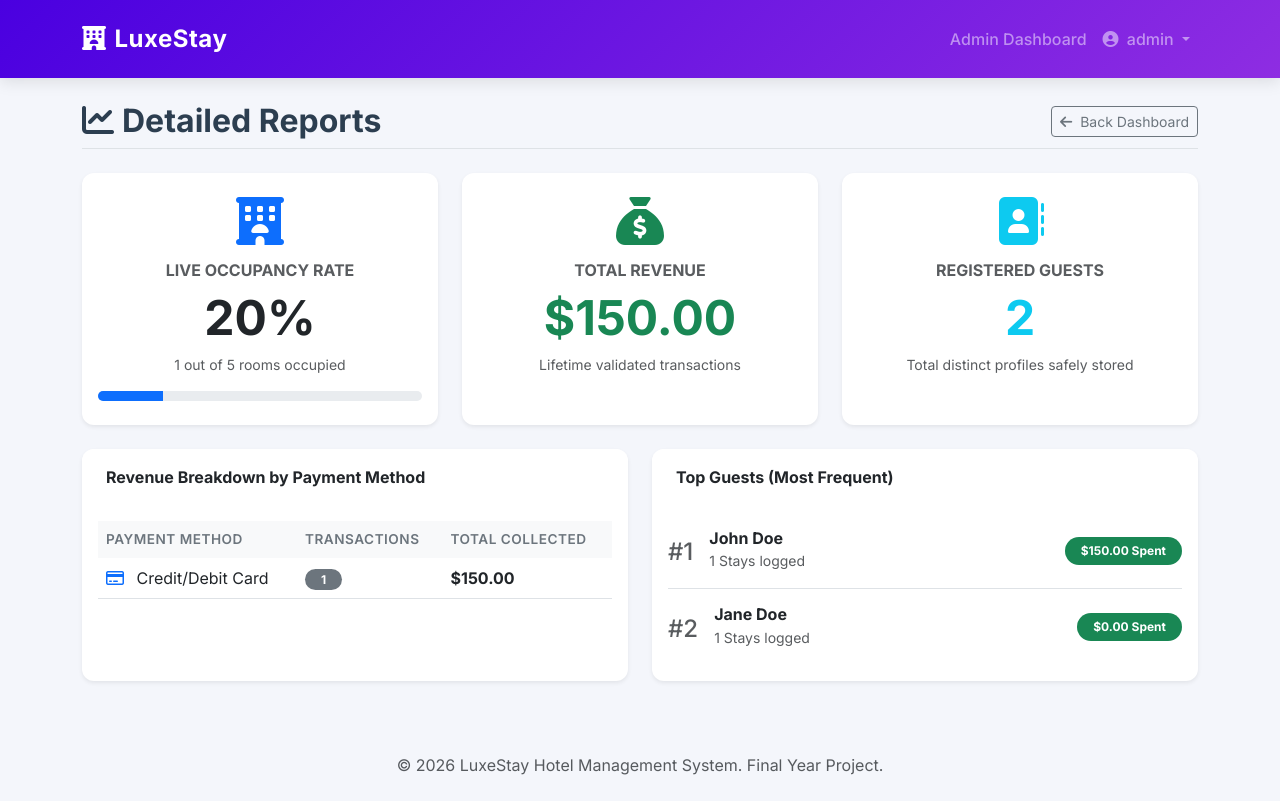
After one commit to morotijani/homs, a PHP site: page /admin/reports.php in a window 1280 px wide. The commit adds this page. Run offline with PHP 8.4, Linux system fonts and the light colour scheme; a user stored in the database is signed in; data comes from the database, SQL or seed files in the repository.

Commit message:
adding of a reports page

```diff
--- a/admin/index.php
+++ b/admin/index.php
@@ -95,6 +95,10 @@ $stats = [
                         <i class="fa-solid fa-id-card fa-fw me-2 text-primary"></i> <span class="fw-medium">Guest Records</span>
                         <div class="small text-muted ms-4">View comprehensive guest profiles & ID info.</div>
                     </a>
+                    <a href="reports.php" class="list-group-item list-group-item-action py-3 mb-2 rounded-bottom">
+                        <i class="fa-solid fa-chart-pie fa-fw me-2 text-success"></i> <span class="fw-medium">Analytical Reports</span>
+                        <div class="small text-muted ms-4">View occupancy, revenue, and VIP guest metrics.</div>
+                    </a>
                 </div>
             </div>
         </div>
--- /dev/null
+++ b/admin/reports.php
@@ -0,0 +1,161 @@
+<?php
+// admin/reports.php
+require_once '../includes/db.php';
+require_once '../includes/auth.php';
+
+requireRole('Admin');
+
+// 1. Occupancy Rate Calculation
+$total_rooms = $pdo->query("SELECT COUNT(*) FROM rooms")->fetchColumn();
+$occupied_rooms = $pdo->query("SELECT COUNT(*) FROM rooms WHERE status = 'Occupied'")->fetchColumn();
+$occupancy_rate = $total_rooms > 0 ? round(($occupied_rooms / $total_rooms) * 100, 1) : 0;
+
+// 2. Revenue by Payment Method
+$revenue_breakdown = $pdo->query("
+    SELECT payment_method, SUM(amount) as total_collected, COUNT(*) as tx_count
+    FROM payments
+    WHERE payment_status = 'Completed'
+    GROUP BY payment_method
+")->fetchAll();
+
+// 3. Overall Revenue
+$total_revenue = $pdo->query("SELECT SUM(amount) FROM payments WHERE payment_status = 'Completed'")->fetchColumn() ?: 0;
+
+// 4. Guest Statistics
+$total_guests = $pdo->query("SELECT COUNT(*) FROM guests")->fetchColumn();
+$most_frequent_guests = $pdo->query("
+    SELECT g.full_name, COUNT(b.booking_id) as stay_count, SUM(p.amount) as total_spent
+    FROM guests g
+    JOIN bookings b ON g.user_id = b.user_id
+    LEFT JOIN payments p ON b.booking_id = p.booking_id AND p.payment_status = 'Completed'
+    GROUP BY g.guest_id
+    ORDER BY stay_count DESC, total_spent DESC
+    LIMIT 5
+")->fetchAll();
+?>
+<?php include '../includes/header.php'; ?>
+
+<div class="d-flex justify-content-between align-items-center mb-4 pb-2 border-bottom">
+    <h2 class="page-title mb-0"><i class="fa-solid fa-chart-line me-2"></i>Detailed Reports</h2>
+    <a href="index.php" class="btn btn-outline-secondary btn-sm"><i class="fa-solid fa-arrow-left me-1"></i> Back Dashboard</a>
+</div>
+
+<!-- Key Performance Indicators (KPIs) -->
+<div class="row g-4 mb-4">
+    <!-- Occupancy KPI -->
+    <div class="col-md-4">
+        <div class="card shadow-sm border-0 h-100">
+            <div class="card-body text-center py-4">
+                <div class="mb-3">
+                    <i class="fa-solid fa-hotel fa-3x <?= $occupancy_rate > 70 ? 'text-success' : 'text-primary' ?>"></i>
+                </div>
+                <h6 class="text-muted text-uppercase fw-bold">Live Occupancy Rate</h6>
+                <h1 class="display-5 fw-bold mb-0"><?= $occupancy_rate ?>%</h1>
+                <p class="text-muted small mt-2"><?= $occupied_rooms ?> out of <?= $total_rooms ?> rooms occupied</p>
+                <div class="progress mt-3" style="height: 10px;">
+                    <div class="progress-bar <?= $occupancy_rate > 70 ? 'bg-success' : 'bg-primary' ?>" role="progressbar" style="width: <?= $occupancy_rate ?>%"></div>
+                </div>
+            </div>
+        </div>
+    </div>
+
+    <!-- Total Revenue KPI -->
+    <div class="col-md-4">
+        <div class="card shadow-sm border-0 h-100">
+            <div class="card-body text-center py-4">
+                <div class="mb-3">
+                    <i class="fa-solid fa-sack-dollar fa-3x text-success"></i>
+                </div>
+                <h6 class="text-muted text-uppercase fw-bold">Total Revenue</h6>
+                <h1 class="display-5 fw-bold mb-0 text-success">$<?= number_format($total_revenue, 2) ?></h1>
+                <p class="text-muted small mt-2">Lifetime validated transactions</p>
+            </div>
+        </div>
+    </div>
+
+    <!-- Total Guests KPI -->
+    <div class="col-md-4">
+        <div class="card shadow-sm border-0 h-100">
+            <div class="card-body text-center py-4">
+                <div class="mb-3">
+                    <i class="fa-solid fa-address-book fa-3x text-info"></i>
+                </div>
+                <h6 class="text-muted text-uppercase fw-bold">Registered Guests</h6>
+                <h1 class="display-5 fw-bold mb-0 text-info"><?= $total_guests ?></h1>
+                <p class="text-muted small mt-2">Total distinct profiles safely stored</p>
+            </div>
+        </div>
+    </div>
+</div>
+
+<div class="row g-4 mb-5">
+    <!-- Revenue Breakdown Chart -->
+    <div class="col-md-6">
+        <div class="card shadow-sm border-0 h-100">
+            <div class="card-header bg-white pt-3 border-0 fw-bold pb-0">Revenue Breakdown by Payment Method</div>
+            <div class="card-body">
+                <div class="table-responsive">
+                    <table class="table table-hover align-middle mt-3">
+                        <thead class="bg-light">
+                            <tr>
+                                <th>Payment Method</th>
+                                <th>Transactions</th>
+                                <th>Total Collected</th>
+                            </tr>
+                        </thead>
+                        <tbody>
+                            <?php foreach($revenue_breakdown as $rev): ?>
+                                <tr>
+                                    <td>
+                                        <?php if($rev['payment_method'] == 'Card'): ?>
+                                            <i class="fa-regular fa-credit-card me-2 text-primary"></i> Credit/Debit Card
+                                        <?php elseif($rev['payment_method'] == 'Cash'): ?>
+                                            <i class="fa-solid fa-money-bill-wave me-2 text-success"></i> Cash
+                                        <?php else: ?>
+                                            <i class="fa-solid fa-mobile-screen me-2 text-info"></i> UPI
+                                        <?php endif; ?>
+                                    </td>
+                                    <td><span class="badge bg-secondary rounded-pill px-3"><?= $rev['tx_count'] ?></span></td>
+                                    <td class="fw-bold">$<?= number_format($rev['total_collected'], 2) ?></td>
+                                </tr>
+                            <?php endforeach; ?>
+                            <?php if(empty($revenue_breakdown)): ?>
+                                <tr><td colspan="3" class="text-center py-4 text-muted">No revenue data available yet.</td></tr>
+                            <?php endif; ?>
+                        </tbody>
+                    </table>
+                </div>
+            </div>
+        </div>
+    </div>
+
+    <!-- Top Guests / VIPs -->
+    <div class="col-md-6">
+        <div class="card shadow-sm border-0 h-100">
+            <div class="card-header bg-white pt-3 border-0 fw-bold pb-0">Top Guests (Most Frequent)</div>
+            <div class="card-body">
+                <div class="list-group list-group-flush mt-2">
+                    <?php foreach($most_frequent_guests as $index => $vip): ?>
+                        <div class="list-group-item d-flex justify-content-between align-items-center px-0 py-3">
+                            <div class="d-flex align-items-center">
+                                <h4 class="mb-0 me-3 mt-1 text-muted">#<?= $index + 1 ?></h4>
+                                <div>
+                                    <h6 class="mb-0 fw-bold"><?= htmlspecialchars($vip['full_name']) ?></h6>
+                                    <small class="text-muted"><?= $vip['stay_count'] ?> Stays logged</small>
+                                </div>
+                            </div>
+                            <span class="badge bg-success rounded-pill px-3 py-2">
+                                $<?= number_format($vip['total_spent'] ?: 0, 2) ?> Spent
+                            </span>
+                        </div>
+                    <?php endforeach; ?>
+                    <?php if(empty($most_frequent_guests)): ?>
+                        <div class="text-center py-4 text-muted">No guest activity recorded yet.</div>
+                    <?php endif; ?>
+                </div>
+            </div>
+        </div>
+    </div>
+</div>
+
+<?php include '../includes/footer.php'; ?>
```
